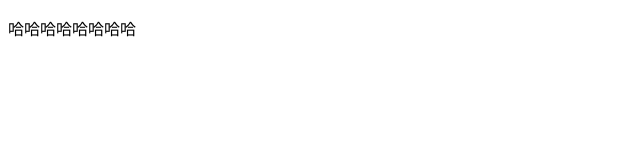
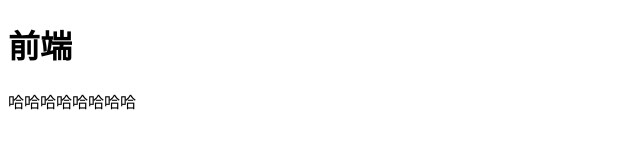
Before and after one commit to dengdeng-xm/test, a plain HTML site: page index.html in a window 1280 px wide. Shown: the whole page, without its empty margins (0-640 px from the left). Drawn offline with Linux system fonts and the light colour scheme.

Commit message:
Update index.html
第二个版本

```diff
--- a/index.html
+++ b/index.html
@@ -8,9 +8,11 @@
 </head>
 <body>
     <div>
+        <h1>前端</h1>
         <p>
             哈哈哈哈哈哈哈哈
         </p>
+
     </div>
 </body>
 </html>
```
